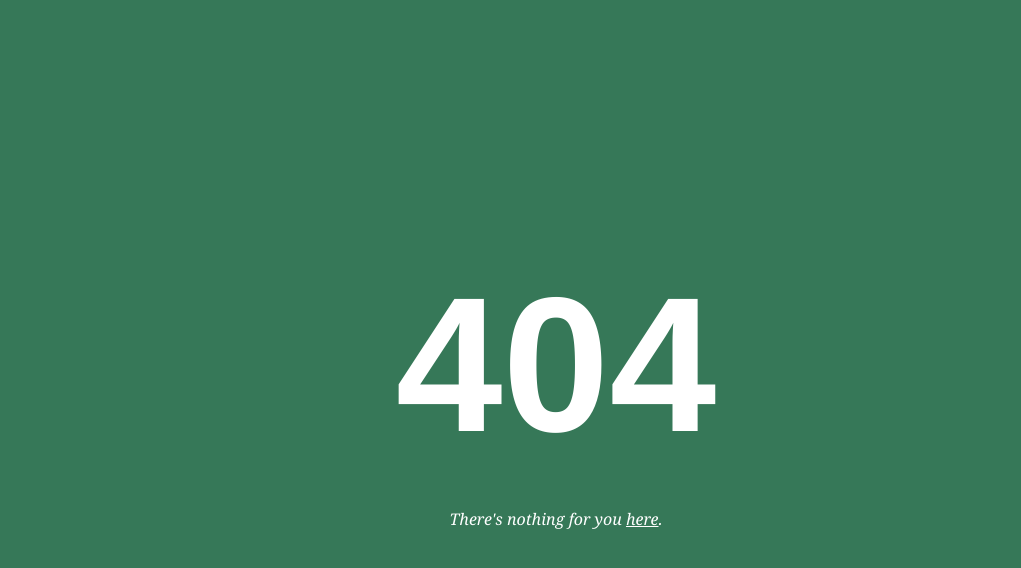
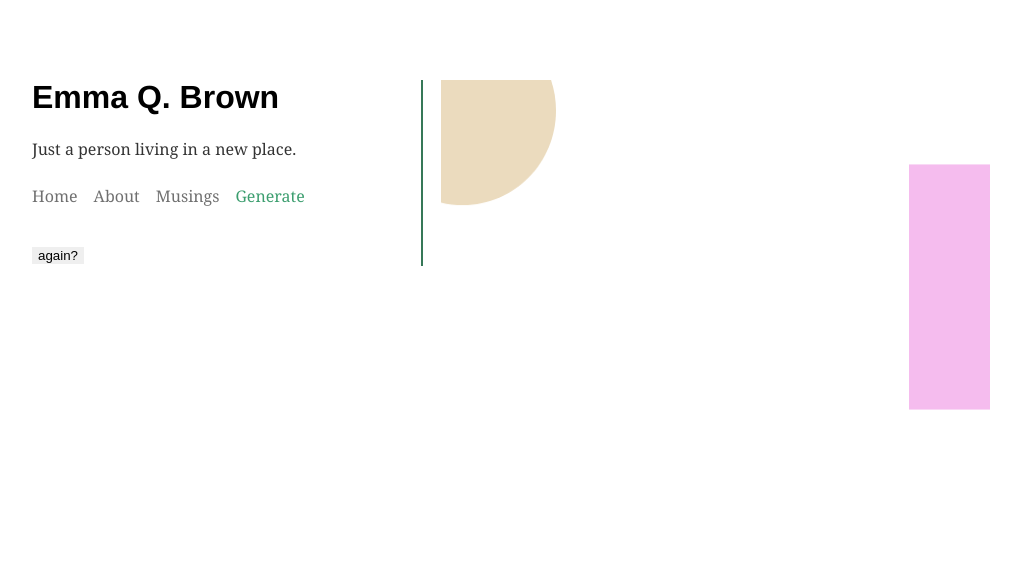
Before and after one commit to emmaqbrown/emma-site, a Gatsby site: page /paper in a window 1280 px wide. Before the commit this address had no page. Shown: the whole page, without its empty margins (84-1105 px from the left). Built offline with nearby package versions, Linux system fonts and the light colour scheme; Gatsby itself is replaced by a stand-in of ours.

Commit message:
add paperjs art page

```diff
--- a/package.json
+++ b/package.json
@@ -27,6 +27,7 @@
     "gatsby-source-filesystem": "^2.11.0",
     "gatsby-transformer-remark": "^2.16.0",
     "gatsby-transformer-sharp": "^2.12.0",
+    "paper": "^0.12.11",
     "react": "^16.12.0",
     "react-bootstrap": "^1.4.3",
     "react-dom": "^16.12.0",
--- a/src/components/nav.js
+++ b/src/components/nav.js
@@ -44,6 +44,7 @@ export default function Nav() {
           <ListLink to="/">Home</ListLink>
           <ListLink to="/about/">About</ListLink>
           <ListLink to="/musings/">Musings</ListLink>
+          <ListLink to="/paper/" >Generate</ListLink>
         </ul>
     </div>
   )
--- /dev/null
+++ b/src/components/papertest.js
@@ -0,0 +1,72 @@
+import React from "react"
+import paper, {Path } from 'paper'
+
+function getRandomInt(min, max) {
+    min = Math.ceil(min);
+    max = Math.floor(max);
+    return Math.floor(Math.random() * (max - min) + min); //The maximum is exclusive and the minimum is inclusive
+  }
+
+function getColor(){
+    var colorList = ['#69B3F5','#F5BB6D','#EBDBBE','#C0CFFE','#F5BCEE']
+    return colorList[Math.floor(Math.random() * colorList.length)];
+}
+
+function makeRectangle(){
+    var color = getColor()
+    var sizeX = getRandomInt(50,300)
+    var sizeY = getRandomInt(50,300)
+
+    var pointX = getRandomInt(0,500)
+    var pointY = getRandomInt(0,500)
+
+    var pathRectangle = new Path.Rectangle({
+        point: [pointX,pointY],
+        size: [sizeX,sizeY],
+        // strokeColor: 'purple',
+        fillColor: color,
+    })
+}
+
+function makeCircle(){
+    var color = getColor()
+    var radius = getRandomInt(30,100)
+    var centerX = getRandomInt(0,500)
+    var centerY = getRandomInt(0,500)
+
+    var pathCircle = new Path.Circle({
+        radius: radius,
+        center: [centerX,centerY],
+        fillColor: color,
+    })
+}
+
+class PaperExample extends React.Component {
+  componentDidMount () {
+    // paperjs
+    paper.setup(this.canvas)
+    paper.tools.forEach(tool => tool.remove())
+
+    makeRectangle()
+    makeCircle()
+    // paper.view.onFrame = () => {
+    //    	// pathRectangle.size += 1;
+    //     pathRectangle.rotate(1);
+    // }
+
+  }
+
+  render () {
+    return (
+      <canvas
+        resize='true'
+        style={{ width: '100%', height: '100%' }}
+        ref={el => {
+          this.canvas = el
+        }}
+      />
+    )
+  }
+}
+
+export default PaperExample
--- /dev/null
+++ b/src/components/reload.js
@@ -0,0 +1,17 @@
+import React from 'react';
+import styles from "../components/reload.module.css"
+
+
+
+export default function Reload() {
+
+  function refreshPage() {
+    window.location.reload(false);
+  }
+
+  return (
+    <div>
+      <button onClick={refreshPage} className={styles.button}>again?</button>
+    </div>
+  );
+}
--- /dev/null
+++ b/src/components/reload.module.css
@@ -0,0 +1,17 @@
+button{
+    color: 'blue';
+    border-style: 'none';
+    border-width: 0;
+    font-weight: '200';
+    font-style: 'italic';
+    padding: '5px 15px',
+}
+
+button:active{
+    color: 'white';
+    border-style: 'none';
+    border-width: 0;
+    font-weight: '200';
+    font-style: 'italic';
+    padding: '5px 15px',
+}
--- a/src/components/sidebarFlex.js
+++ b/src/components/sidebarFlex.js
@@ -5,7 +5,7 @@ import { StaticQuery, graphql } from "gatsby"
 import styles from "../components/container.module.css"
 import Helmet from "react-helmet"
 
-export default function SidebarFlex()  {
+export default function SidebarFlex({children})  {
     return (
         <StaticQuery
           query={graphql`
@@ -29,6 +29,7 @@ export default function SidebarFlex()  {
                   headerText={data.site.siteMetadata.title}
                   subText={data.site.siteMetadata.description}/>
                   <Nav/>
+                  {children}
               </div>
           </div>
           )}
--- /dev/null
+++ b/src/pages/paper.js
@@ -0,0 +1,24 @@
+import React from "react"
+import PaperExample from "../components/papertest"
+import Layout from "../components/layout"
+import SidebarFlex from "../components/sidebarFlex"
+import MainContent from "../components/mainContent"
+import FlexContainer from "../components/container"
+import Reload from "../components/reload"
+
+export default function Paper(){
+  return(
+    <Layout>
+      <FlexContainer>
+        <SidebarFlex>
+          <Reload/>
+        </SidebarFlex>
+
+        <MainContent>
+          <PaperExample style={{height:'100%'}}></PaperExample>
+        </MainContent>
+
+      </FlexContainer>
+    </Layout>
+  )
+}
```
Also changed, not shown: 1 other file.
